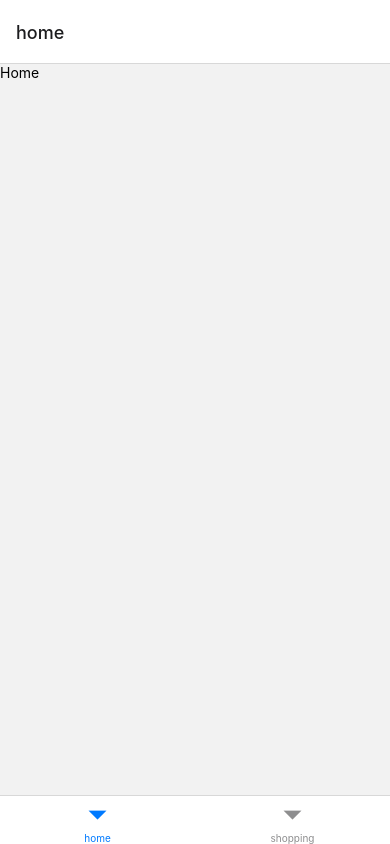
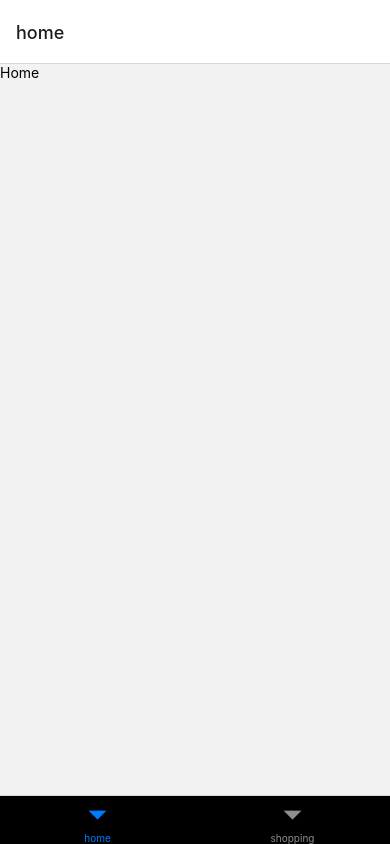
Before and after one commit to jieun-git/react-native, a React Native app: screen / in a window 390 px wide. Built offline with nearby package versions, Linux system fonts and the light colour scheme.

Commit message:
Feat: 탭 배경 변경

```diff
--- a/App.tsx
+++ b/App.tsx
@@ -11,7 +11,8 @@ const Stack = createNativeStackNavigator<RootStackParamList>()
 
 const HomeTab = () => {
   return (
-    <Tab.Navigator>
+    <Tab.Navigator
+      screenOptions={{ tabBarStyle: { backgroundColor: 'black' } }}>
       <Tab.Screen name={RouteNames.HOME} component={HomeScreen} />
       <Tab.Screen name={RouteNames.SHOPPING} component={ShoppingScreen} />
     </Tab.Navigator>
```
